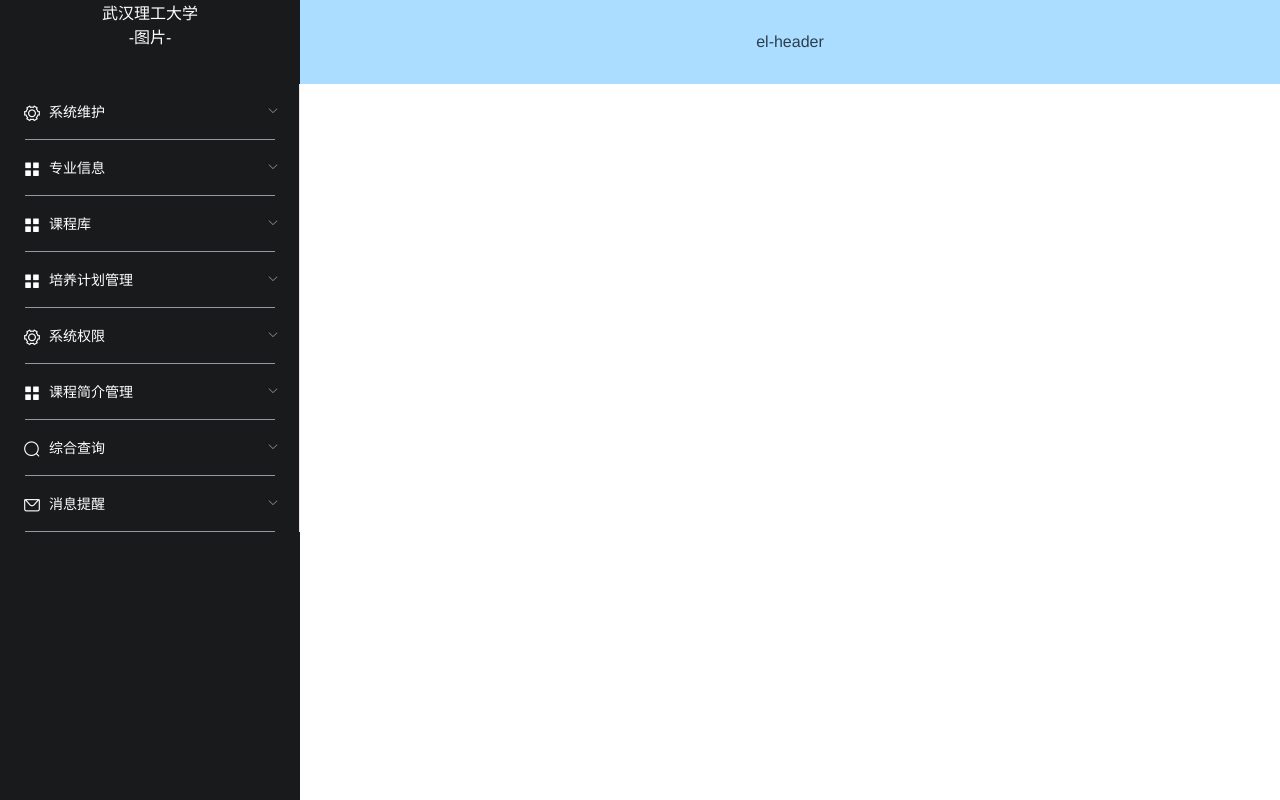
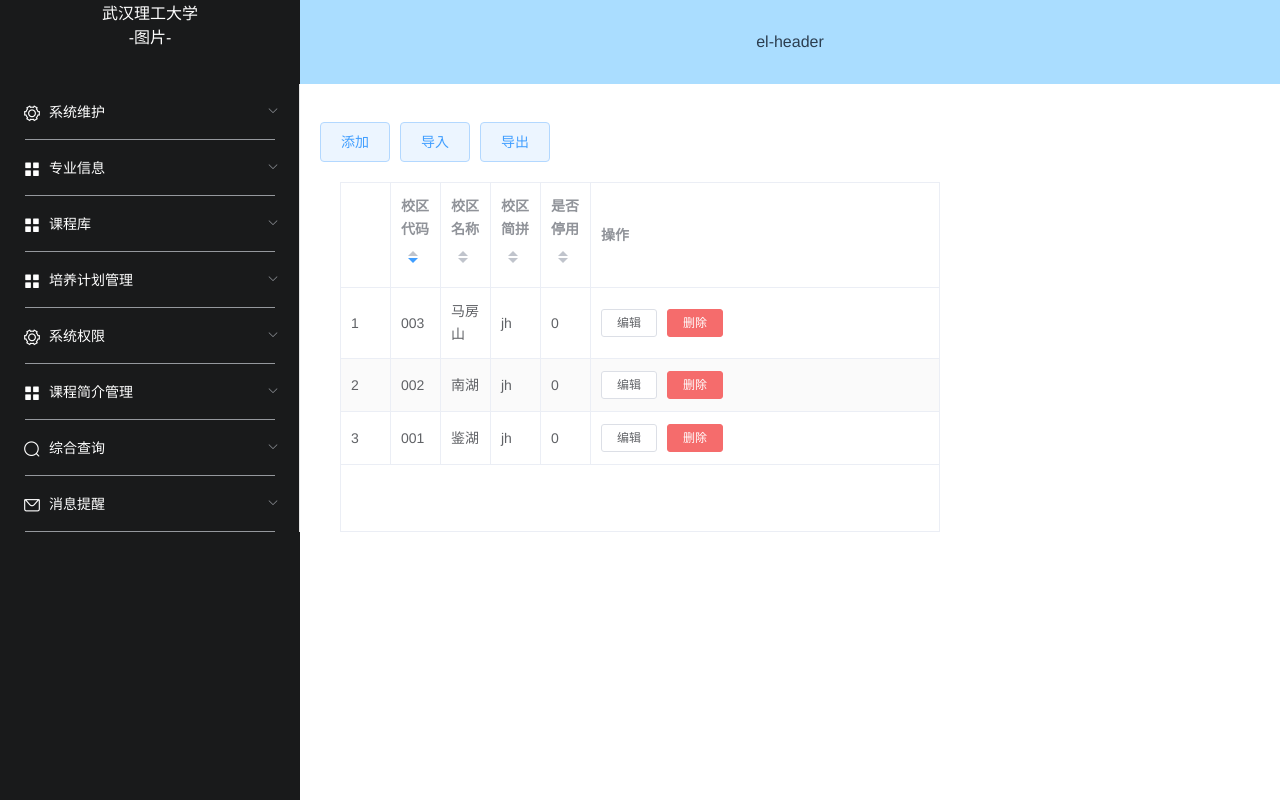
Before and after one commit to 1206GoGoGo/client, a Vue app: page /#/xqdm in a window 1280 px wide. Before the commit this address led to /#/. Built offline with nearby package versions, Linux system fonts and the light colour scheme.

Commit message:
修改router/index.js和添加xtwh信息

```diff
--- /dev/null
+++ b/src/components/xtwh/ggdmwh/xqdmwh/chooseButton.vue
@@ -0,0 +1,22 @@
+<template>
+    <div>
+        <el-row>
+            <el-button type="primary" plain v-on:click="goto('zyxxgl')">添加</el-button>
+            <el-button type="primary" plain>导入</el-button>
+            <el-button type="primary" plain>导出</el-button>
+        </el-row>
+    </div>
+</template>
+
+<script>
+export default {
+    name: "ChooseButton",
+    methods: {
+         goto(kinf){
+             this.$router.push({name: 'rightForm',params:{ val:null ,change_id: '000' ,type: 'add'}});
+         }
+    }
+};
+</script>
+
+<style scoped></style>
--- /dev/null
+++ b/src/components/xtwh/ggdmwh/xqdmwh/mainTable.vue
@@ -0,0 +1,96 @@
+<template>
+    <div>
+        <el-table
+            stripe=true
+            border=true
+            highlight-current-row
+            @row-click="handleCurrentChange"
+            height="350px"
+            :data="tableData"
+            style="width: 100%"
+            :default-sort = "{prop: 'xqdm', order: 'descending'}"
+            >
+            <el-table-column
+                type="index"
+                width="50">
+            </el-table-column>
+            <el-table-column
+                prop="xqdm"
+                label="校区代码"
+                sortable
+                width="50">
+            </el-table-column>
+            <el-table-column
+                prop="xqmc"
+                label="校区名称"
+                sortable
+                width="50">
+            </el-table-column>
+            <el-table-column
+                prop="xqjp"
+                label="校区简拼"
+                sortable
+                width="50">
+            </el-table-column>
+            <el-table-column
+                prop="state"
+                label="是否停用"
+                sortable
+                width="50">
+            </el-table-column>
+            <el-table-column label="操作">
+                <template slot-scope="scope">
+                    <el-button
+                    size="mini"
+                    @click="handleEdit(scope.$index, scope.row)">编辑</el-button>
+                    <el-button
+                    size="mini"
+                    type="danger"
+                    @click="handleDelete(scope.$index, scope.row)">删除</el-button>
+                </template>
+            </el-table-column>
+        </el-table>
+    </div>
+</template>
+
+<script>
+export default {
+    data() {
+      return {
+         tableData: [{
+          xqdm: '001',
+          xqmc: '鉴湖',
+          xqjp: 'jh',
+          state: '0'
+          }, {
+          xqdm: '002',
+          xqmc: '南湖',
+          xqjp: 'jh',
+          state: '0'
+        }, {
+          xqdm: '003',
+          xqmc: '马房山',
+          xqjp: 'jh',
+          state: '0'
+        }]
+      }
+    },
+    methods: {
+      formatter(row, column) {
+        return row.address;
+      },
+      handleCurrentChange(val) {
+        this.currentRow = val;
+        //this.$router.replace({name: 'rightFormView',params:{ val:val ,change_id: val.xqdm}});
+      },
+      handleEdit(index, row) {
+        this.$router.replace({name: 'rightForm',params:{ val:row ,change_id: row.xqdm, type: 'change'}});
+      },
+      handleDelete(index, row) {
+        alert(index);
+      }
+    }
+}
+</script>
+
+<style scoped></style>
--- /dev/null
+++ b/src/components/xtwh/ggdmwh/xqdmwh/rightForm.vue
@@ -0,0 +1,57 @@
+<template>
+    <div>
+        <div style="text-align:left">添加校区代码</div>
+        <div style="margin: 20px;"></div>
+        <el-form :label-position="labelPosition" label-width="80px" :model="formLabelAlign">
+            <el-form-item label="校区代码">
+                <el-input v-model="formLabelAlign.xqdm" placeholder="添加新的校区信息"></el-input>
+            </el-form-item>
+            <el-form-item label="校区名称">
+                <el-input v-model="formLabelAlign.xqmc"></el-input>
+            </el-form-item>
+            <el-form-item label="校区简拼">
+                <el-input v-model="formLabelAlign.xqjp"></el-input>
+            </el-form-item>
+        </el-form>
+        <el-button type="primary" plain>{{optype}}</el-button>
+        <el-button type="primary" plain>取消</el-button>
+    </div>
+</template>
+
+<script>
+
+export default {
+    name: "xt",
+    data() {
+        var type;
+        if(this.$route.params.type=="add"){
+            type="添加";
+        }else type="修改";
+        if(!this.$route.params.val){
+            return {
+                labelPosition: 'right',
+                formLabelAlign: {
+                    xqdm: '',
+                    xqmc: '',
+                    xqjp: ''
+                },
+                optype: type
+            };
+        }
+        return {
+            labelPosition: 'right',
+            formLabelAlign: {
+                xqdm: this.$route.params.val.xqdm,
+                xqmc: this.$route.params.val.xqmc,
+                xqjp: this.$route.params.val.xqjp
+            },
+            optype: type
+        };
+    },
+    methods: {
+
+    }
+};
+</script>
+
+<style scoped></style>
--- /dev/null
+++ b/src/components/xtwh/ggdmwh/xqdmwh/xqdmwh.vue
@@ -0,0 +1,42 @@
+<template>
+  <div id="app">
+    <div style="text-align:left">
+      <br/>
+      <xtwhChooseButton></xtwhChooseButton>
+    </div>
+    <el-container>
+      <el-main>
+        <main-table></main-table>
+      </el-main>
+      <el-aside>
+        <router-view :key="key"></router-view>
+      </el-aside>
+    </el-container>
+  </div>
+</template>
+
+<script>
+import xtwhChooseButton from "./chooseButton.vue"
+import mainTable from "./mainTable.vue"
+import rightForm from "./rightForm"
+export default {
+  name: "xqdmwh",
+  components: {xtwhChooseButton,mainTable,rightForm},
+  computed: {
+      key() {
+          //解决同一组件路由跳转，数据不刷新问题
+          return this.$route.name !== undefined? this.$route.name +new Date(): this.$route +new Date()
+      }
+  }
+
+};
+
+</script>
+
+<style scoped>
+#app {
+  font-family: "Avenir", Helvetica, Arial, sans-serif;
+  text-align: center;
+}
+
+</style>
--- a/src/router/index.js
+++ b/src/router/index.js
@@ -2,8 +2,9 @@
 import Vue from 'vue'
 import Router from 'vue-router'
 
-import Xqdm from '@/components/xtwh/ggdmwh/Xqdm'
+import Xqdm from '@/components/xtwh/ggdmwh/xqdmwh/xqdmwh'
 
+import RightForm from '@/components/xtwh/ggdmwh/xqdmwh/rightForm'
 
 Vue.use(Router)
 
@@ -13,6 +14,12 @@ export default new Router({
         {
             path:"/xqdm",
             component:Xqdm,
+            name: 'xqdmwh',
+            children: [{
+                path: '/xqdmwh/rightForm/:change_id',
+                name: 'rightForm',
+                component: RightForm
+            }]
         }
 
     ]
```
